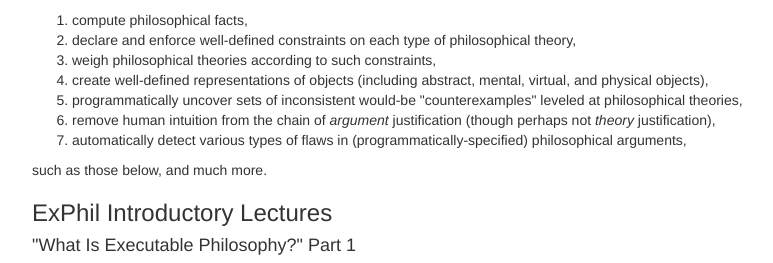
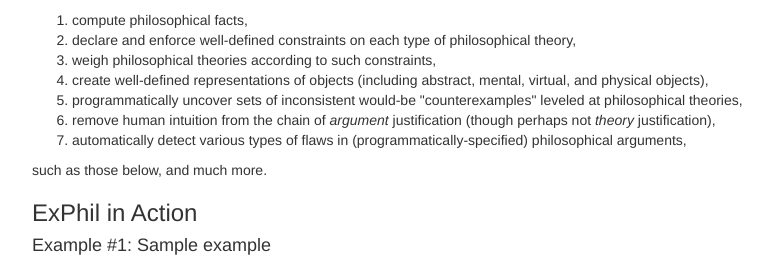
Before and after one commit to elimisteve/exphilorg, a Flask app: template templates/index.html in a window 1280 px wide. Shown: the part 176-439 px from the top of the page, without its empty margins (38-811 px from the left). Run offline with Flask 2, Linux system fonts and the light colour scheme; the template is opened without the code that fills it: most values are stand-ins (such as "Sample title", 1, 10 or a date in 2020).

Commit message:
homepage: Added first code examples + output!

```diff
--- a/app.py
+++ b/app.py
@@ -4,7 +4,24 @@
 
 @app.route('/')
 def index():
-    return render_template('index.html')
+    examples = [
+        {
+            'title': 'descriptivism.py',
+            'embed_url': 'github.com/elimisteve/exphilorg/blob/master/templates/code/descriptivism.py',
+            'output': render_template('code/descriptivism.out'),
+        },
+        {
+            'title': 'direct_reference.py',
+            'embed_url': 'github.com/elimisteve/exphilorg/blob/master/templates/code/direct_reference.py',
+            'output': render_template('code/direct_reference.out'),
+        },
+        {
+            'title': 'voting.py',
+            'embed_url': 'github.com/elimisteve/exphilorg/blob/master/templates/code/voting.py',
+            'output': render_template('code/voting.out'),
+        },
+    ]
+    return render_template('index.html', examples=examples)
 
 
 if __name__ == '__main__':
--- a/templates/index.html
+++ b/templates/index.html
@@ -38,6 +38,21 @@
 
   such as those below, and much more.
 </p>
+
+<h3>ExPhil in Action</h3>
+
+{% for example in examples %}
+
+<h4>Example #{{ loop.index }}: {{ example.title }}</h4>
+<script src="http://gist-it.appspot.com/{{ example.embed_url }}"></script>
+<br>
+
+<h4>{{ example.title }} output</h4>
+<pre>{{ example.output }}</pre>
+
+<br>
+{% endfor %}
+
 
 {# TODO: Implement something like
 <h3>Examples of Executable Philosophy</h3>
```
